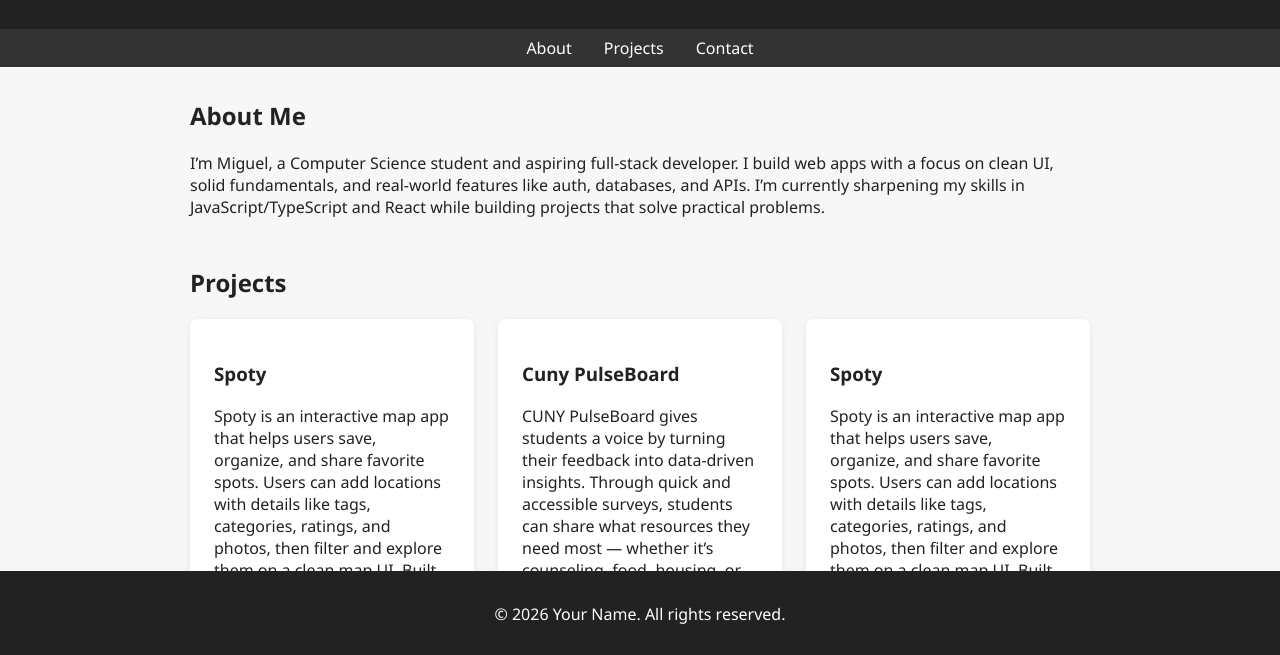
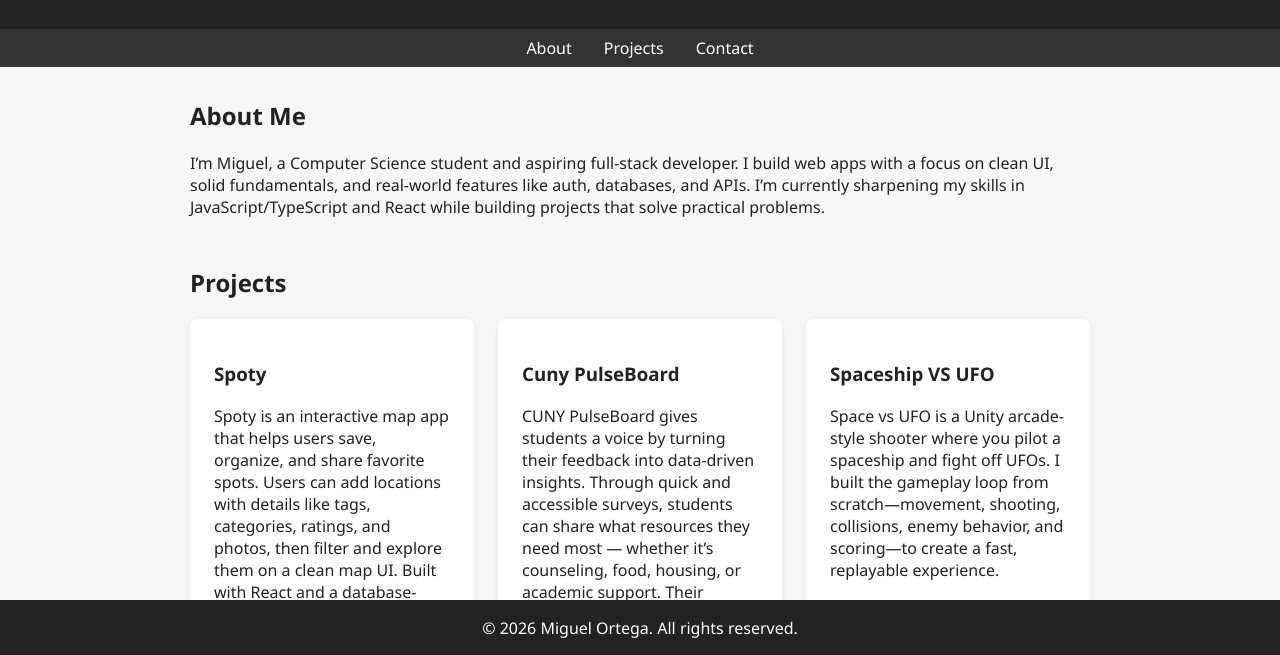
Before and after one commit to Mirio1010/personal-portfolio, a plain HTML site: page index.html in a window 1280 px wide. Shown: the part 143-798 px from the top of the page. Drawn offline with Linux system fonts and the light colour scheme.

Commit message:
fix: footer taking up too much space

```diff
--- a/index.html
+++ b/index.html
@@ -49,16 +49,6 @@
           </div>
 
 
-           <div class="project-card">
-            <h3>Spoty</h3>
-            <p>
-              Spoty is an interactive map app that helps users save, organize, and share favorite spots. Users can add locations with details like tags, categories, ratings, and photos, then filter and explore them on a clean map UI. Built with React and a database-backed backend.
-            </p>
-            <a href="https://spotymap.netlify.app/" target="_blank">View Project</a>
-
-
-
-          </div>
 
            <div class="project-card">
             <h3>Spaceship VS UFO</h3>
@@ -82,7 +72,7 @@
       </section>
     </main>
     <footer>
-      <p>&copy; 2026 Your Name. All rights reserved.</p>
+      <p>&copy; 2026 Miguel Ortega. All rights reserved.</p>
     </footer>
     <script src="script.js"></script>
   </body>
--- a/style.css
+++ b/style.css
@@ -52,7 +52,7 @@ section {
 }
 footer {
   text-align: center;
-  padding: 1rem 0;
+  padding: 0.1rem 0;
   background: #222;
   color: #fff;
   position: fixed;
```
